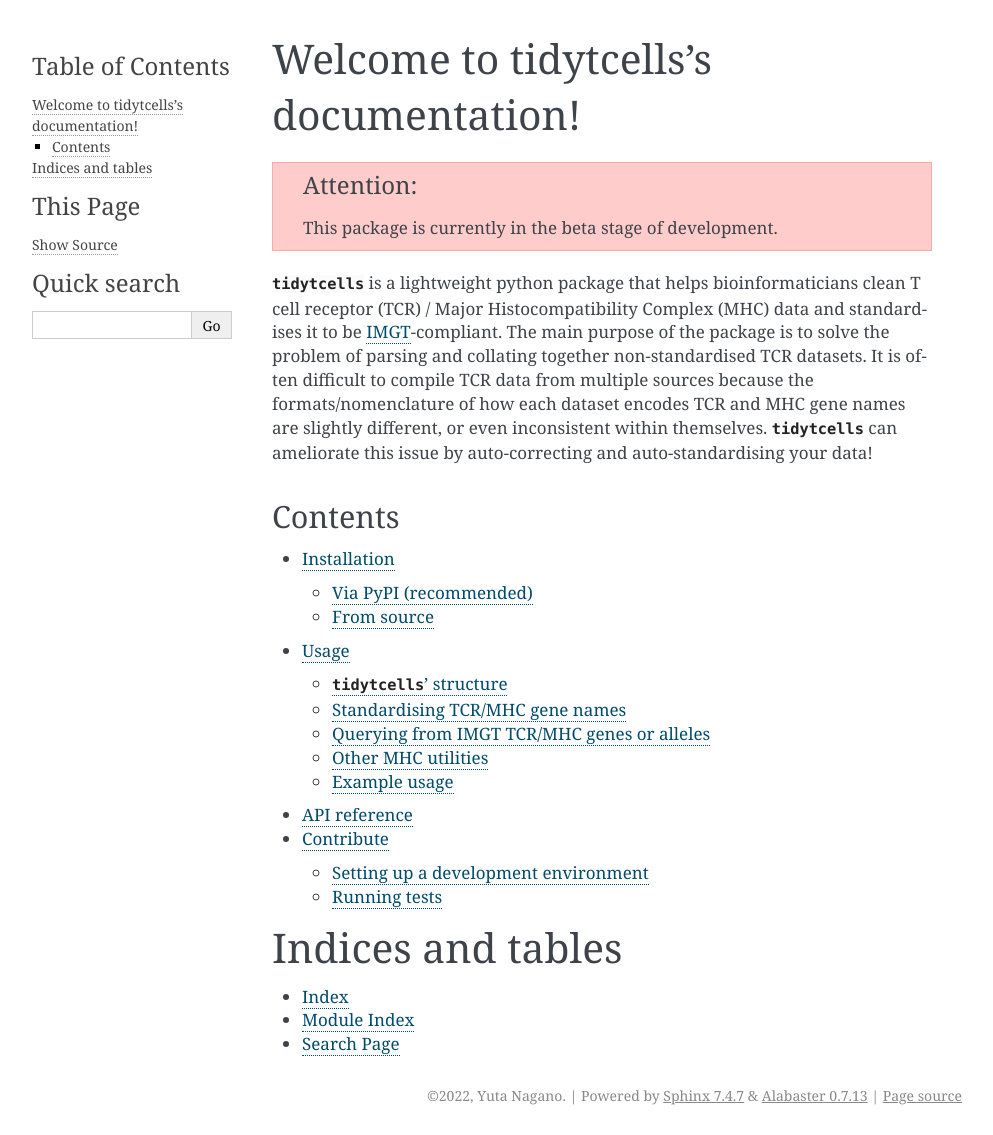
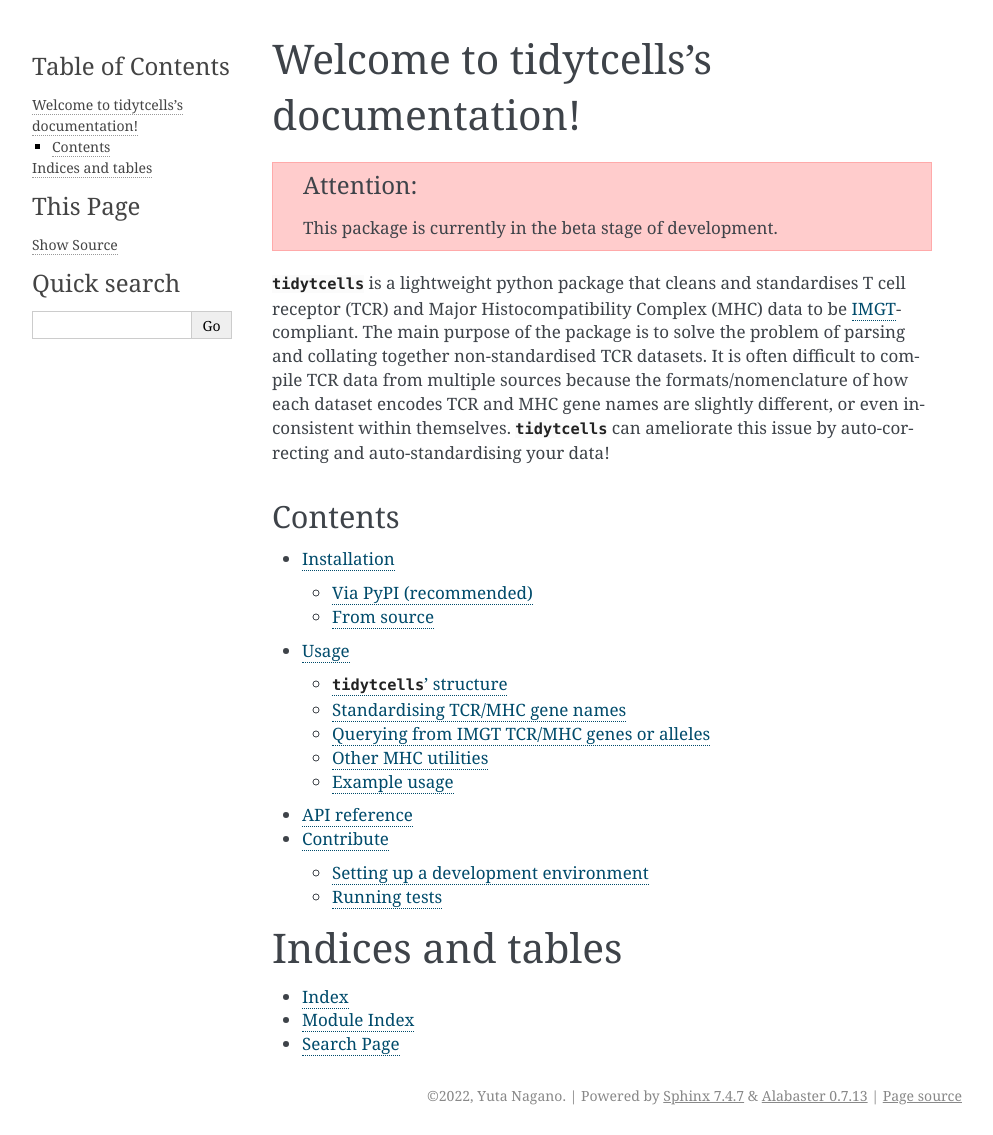
Before and after one commit to yutanagano/tidytcells, a Sphinx documentation site: the page built from docs/index.rst, in a window 1280 px wide. Shown: the whole page, without its empty margins (148-1141 px from the left). Built offline with Sphinx 7.4.7, drawn with Linux system fonts in a browser that asks for light colours.

Commit message:
Rephrase first line of README

```diff
--- a/README.rst
+++ b/README.rst
@@ -1,7 +1,7 @@
 tidytcells
 ==========
 
-``tidytcells`` is a lightweight python package that helps bioinformaticians clean T cell receptor (TCR) / Major Histocompatibility Complex (MHC) data and standardises it to be `IMGT <https://www.imgt.org/>`_-compliant.
+``tidytcells`` is a lightweight python package that cleans and standardises T cell receptor (TCR) and Major Histocompatibility Complex (MHC) data to be `IMGT <https://www.imgt.org/>`_-compliant.
 The main purpose of the package is to solve the problem of parsing and collating together non-standardised TCR datasets.
 It is often difficult to compile TCR data from multiple sources because the formats/nomenclature of how each dataset encodes TCR and MHC gene names are slightly different, or even inconsistent within themselves.
 ``tidytcells`` can ameliorate this issue by auto-correcting and auto-standardising your data!
--- a/docs/index.rst
+++ b/docs/index.rst
@@ -10,7 +10,7 @@
 
    This package is currently in the beta stage of development.
 
-:py:mod:`tidytcells` is a lightweight python package that helps bioinformaticians clean T cell receptor (TCR) / Major Histocompatibility Complex (MHC) data and standardises it to be `IMGT <https://www.imgt.org/>`_-compliant.
+:py:mod:`tidytcells` is a lightweight python package that cleans and standardises T cell receptor (TCR) and Major Histocompatibility Complex (MHC) data to be `IMGT <https://www.imgt.org/>`_-compliant.
 The main purpose of the package is to solve the problem of parsing and collating together non-standardised TCR datasets.
 It is often difficult to compile TCR data from multiple sources because the formats/nomenclature of how each dataset encodes TCR and MHC gene names are slightly different, or even inconsistent within themselves.
 :py:mod:`tidytcells` can ameliorate this issue by auto-correcting and auto-standardising your data!
```
